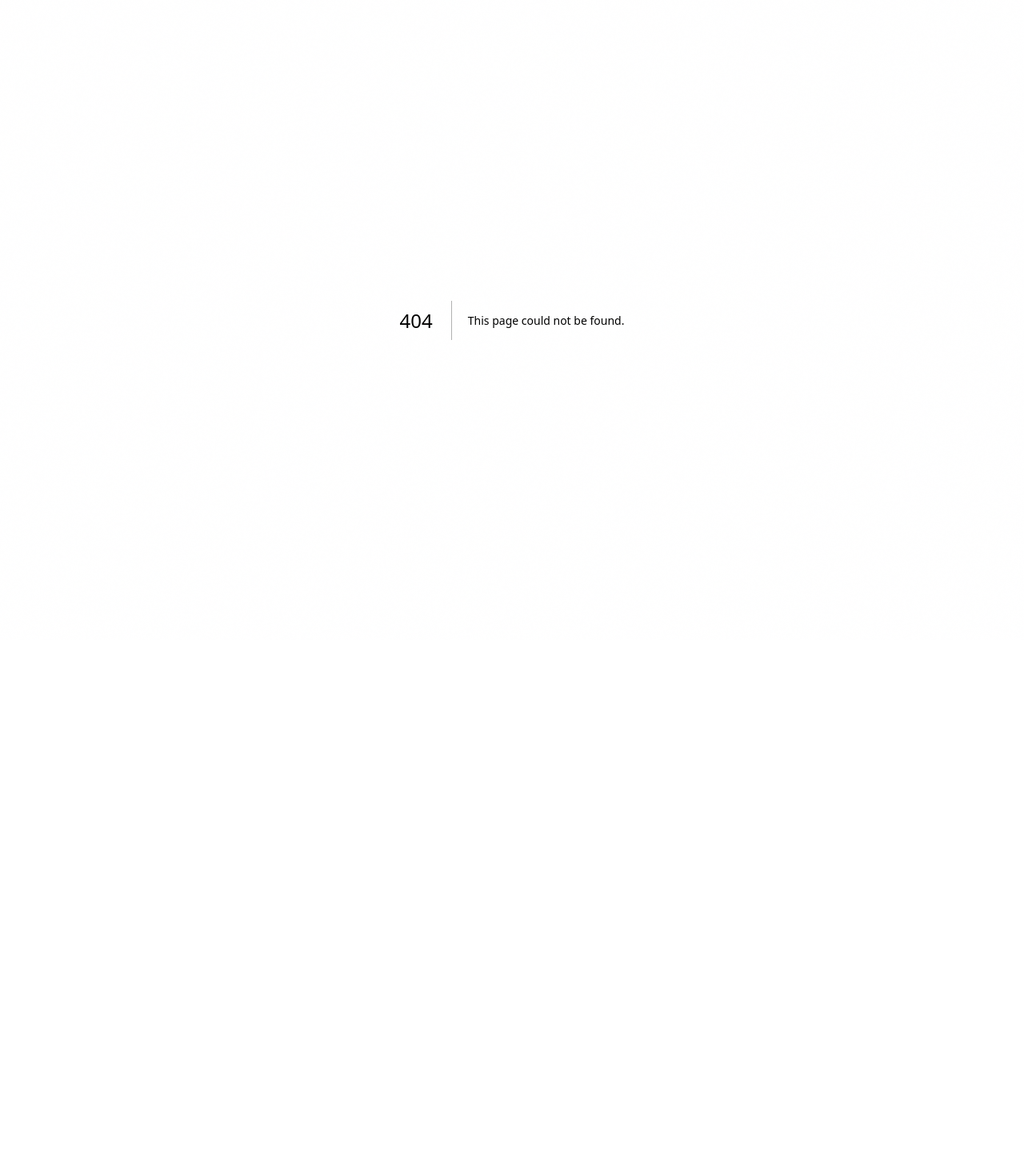
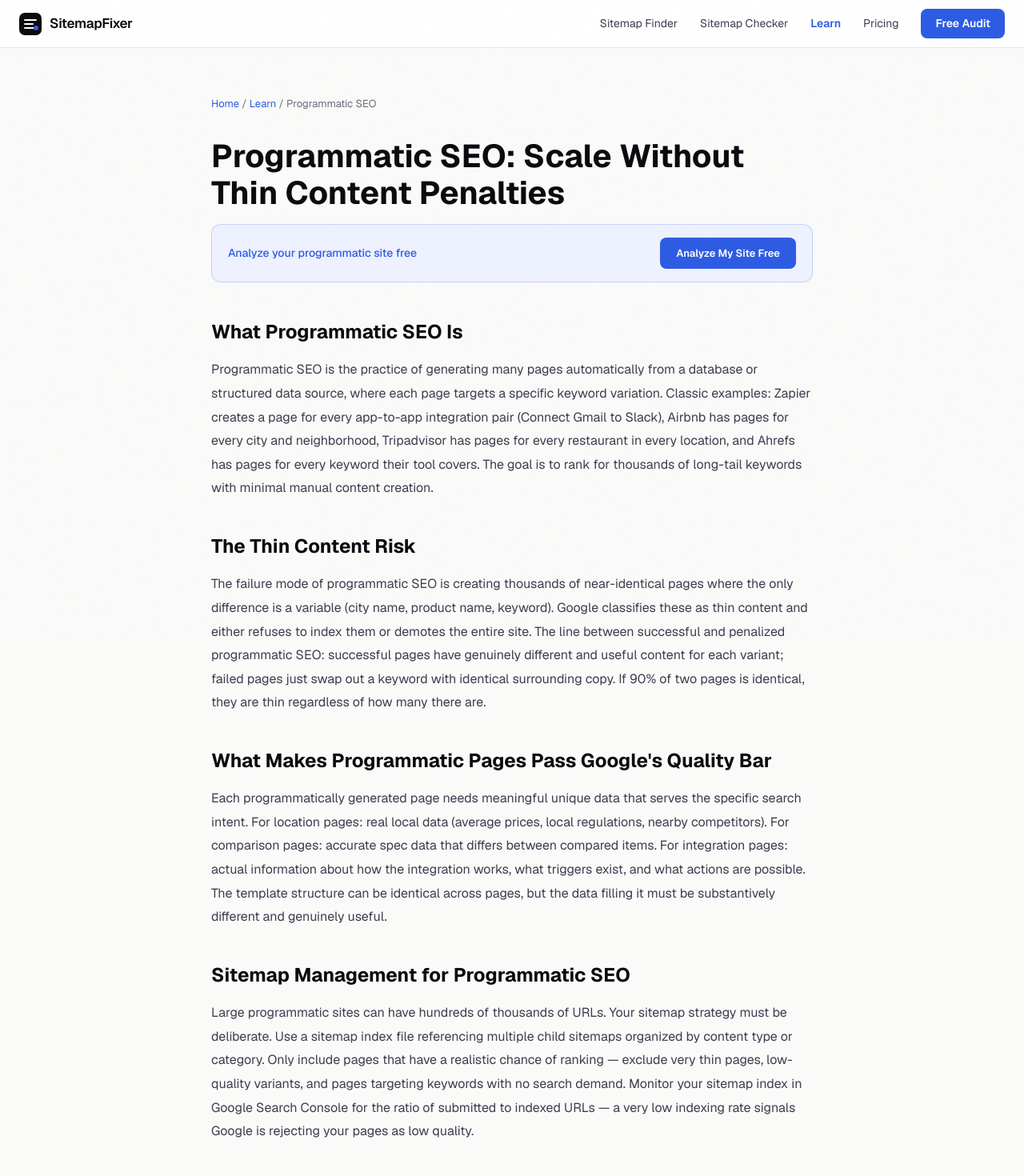
Before and after one commit to Watermelon-Coctail-Bar/sitemap-fixer, a Next.js app: page /learn/programmatic-seo in a window 1280 px wide. Before the commit this address had no page. Shown: the top 1470 px of the page at 80% size. Before the commit the page ends 800 px from the top, so only its background shows below. Built offline with nearby package versions, Linux system fonts and the light colour scheme.

Commit message:
Create page.tsx

```diff
--- /dev/null
+++ b/src/app/learn/programmatic-seo/page.tsx
@@ -0,0 +1,43 @@
+import type { Metadata } from 'next';
+export const metadata: Metadata = {
+  title: 'Programmatic SEO: How to Scale Content Without Thin Page Penalties | SitemapFixer',
+  description: "Programmatic SEO generates hundreds or thousands of pages from data. Done right it drives massive traffic. Done wrong it triggers thin content penalties. Here is how to do it right.",
+  alternates: { canonical: 'https://sitemapfixer.com/learn/programmatic-seo' },
+};
+const sections = [
+  { h: "What Programmatic SEO Is", d: "Programmatic SEO is the practice of generating many pages automatically from a database or structured data source, where each page targets a specific keyword variation. Classic examples: Zapier creates a page for every app-to-app integration pair (Connect Gmail to Slack), Airbnb has pages for every city and neighborhood, Tripadvisor has pages for every restaurant in every location, and Ahrefs has pages for every keyword their tool covers. The goal is to rank for thousands of long-tail keywords with minimal manual content creation." },
+  { h: "The Thin Content Risk", d: "The failure mode of programmatic SEO is creating thousands of near-identical pages where the only difference is a variable (city name, product name, keyword). Google classifies these as thin content and either refuses to index them or demotes the entire site. The line between successful and penalized programmatic SEO: successful pages have genuinely different and useful content for each variant; failed pages just swap out a keyword with identical surrounding copy. If 90% of two pages is identical, they are thin regardless of how many there are." },
+  { h: "What Makes Programmatic Pages Pass Google's Quality Bar", d: "Each programmatically generated page needs meaningful unique data that serves the specific search intent. For location pages: real local data (average prices, local regulations, nearby competitors). For comparison pages: accurate spec data that differs between compared items. For integration pages: actual information about how the integration works, what triggers exist, and what actions are possible. The template structure can be identical across pages, but the data filling it must be substantively different and genuinely useful." },
+  { h: "Sitemap Management for Programmatic SEO", d: "Large programmatic sites can have hundreds of thousands of URLs. Your sitemap strategy must be deliberate. Use a sitemap index file referencing multiple child sitemaps organized by content type or category. Only include pages that have a realistic chance of ranking — exclude very thin pages, low-quality variants, and pages targeting keywords with no search demand. Monitor your sitemap index in Google Search Console for the ratio of submitted to indexed URLs — a very low indexing rate signals Google is rejecting your pages as low quality." },
+  { h: "Crawl Budget and Programmatic SEO", d: "Sites with large programmatic page counts need careful crawl budget management. Googlebot cannot crawl millions of pages frequently. Ensure your most important pages (high-volume keywords, conversion pages) are linked prominently and crawled most frequently. Use robots.txt to block page variants with no indexing value. Set accurate lastmod dates so Googlebot prioritizes recently updated pages. Monitor the Crawl Stats report in Google Search Console to see your crawl rate and how Google is spending its budget across your site." },
+  { h: "Technology Stack for Programmatic SEO", d: "Common approaches: Next.js with getStaticPaths generating static pages from a database or API at build time (best for smaller scale, excellent performance), Next.js with ISR (Incremental Static Regeneration) for dynamic updates without full rebuilds, server-rendered pages in any framework for very large page counts that cannot be pre-rendered. Headless CMS platforms like Contentful and Sanity work well as data sources. Airtable and Google Sheets are used for simpler programmatic setups. Store structured data cleanly and design your URL slugs to be both human-readable and SEO-friendly before generating pages at scale." },
+];
+export default function Page() {
+  return (
+    <div style={{ maxWidth: 800, margin: '0 auto', padding: '60px 24px' }}>
+      <nav style={{ fontSize: 13, color: '#6b6b7d', marginBottom: 32 }}>
+        <a href="/" style={{ color: '#2d5be3', textDecoration: 'none' }}>Home</a>{' / '}
+        <a href="/learn" style={{ color: '#2d5be3', textDecoration: 'none' }}>Learn</a>{' / '}
+        <span>Programmatic SEO</span>
+      </nav>
+      <h1 style={{ fontSize: 40, fontWeight: 700, color: '#0a0a0f', marginBottom: 16, lineHeight: 1.15 }}>Programmatic SEO: Scale Without Thin Content Penalties</h1>
+      <div style={{ background: '#eef1ff', border: '1px solid rgba(45,91,227,0.2)', borderRadius: 12, padding: '16px 20px', marginBottom: 40, display: 'flex', alignItems: 'center', justifyContent: 'space-between', gap: 16 }}>
+        <span style={{ fontSize: 14, color: '#2d5be3', fontWeight: 500 }}>Analyze your programmatic site free</span>
+        <a href="/" style={{ background: '#2d5be3', color: 'white', padding: '10px 20px', borderRadius: 8, textDecoration: 'none', fontWeight: 600, fontSize: 13 }}>Analyze My Site Free</a>
+      </div>
+      <div style={{ fontSize: 16, color: '#3d3d4f', lineHeight: 1.85 }}>
+        {sections.map(({ h, d }) => (
+          <div key={h} style={{ marginBottom: 36 }}>
+            <h2 style={{ fontSize: 24, fontWeight: 700, color: '#0a0a0f', marginBottom: 10 }}>{h}</h2>
+            <p style={{ margin: 0 }}>{d}</p>
+          </div>
+        ))}
+      </div>
+      <div style={{ background: '#0a0a0f', borderRadius: 12, padding: '32px', textAlign: 'center', marginTop: 56 }}>
+        <div style={{ fontSize: 20, fontWeight: 700, color: 'white', marginBottom: 8 }}>Monitor your programmatic site sitemap</div>
+        <div style={{ color: '#9999aa', marginBottom: 20, fontSize: 14 }}>Free — checks indexing rates and URL patterns</div>
+        <a href="/" style={{ background: 'white', color: '#0a0a0f', padding: '14px 28px', borderRadius: 8, textDecoration: 'none', fontWeight: 700 }}>Analyze My Site Free</a>
+      </div>
+    </div>
+  );
+}
```
